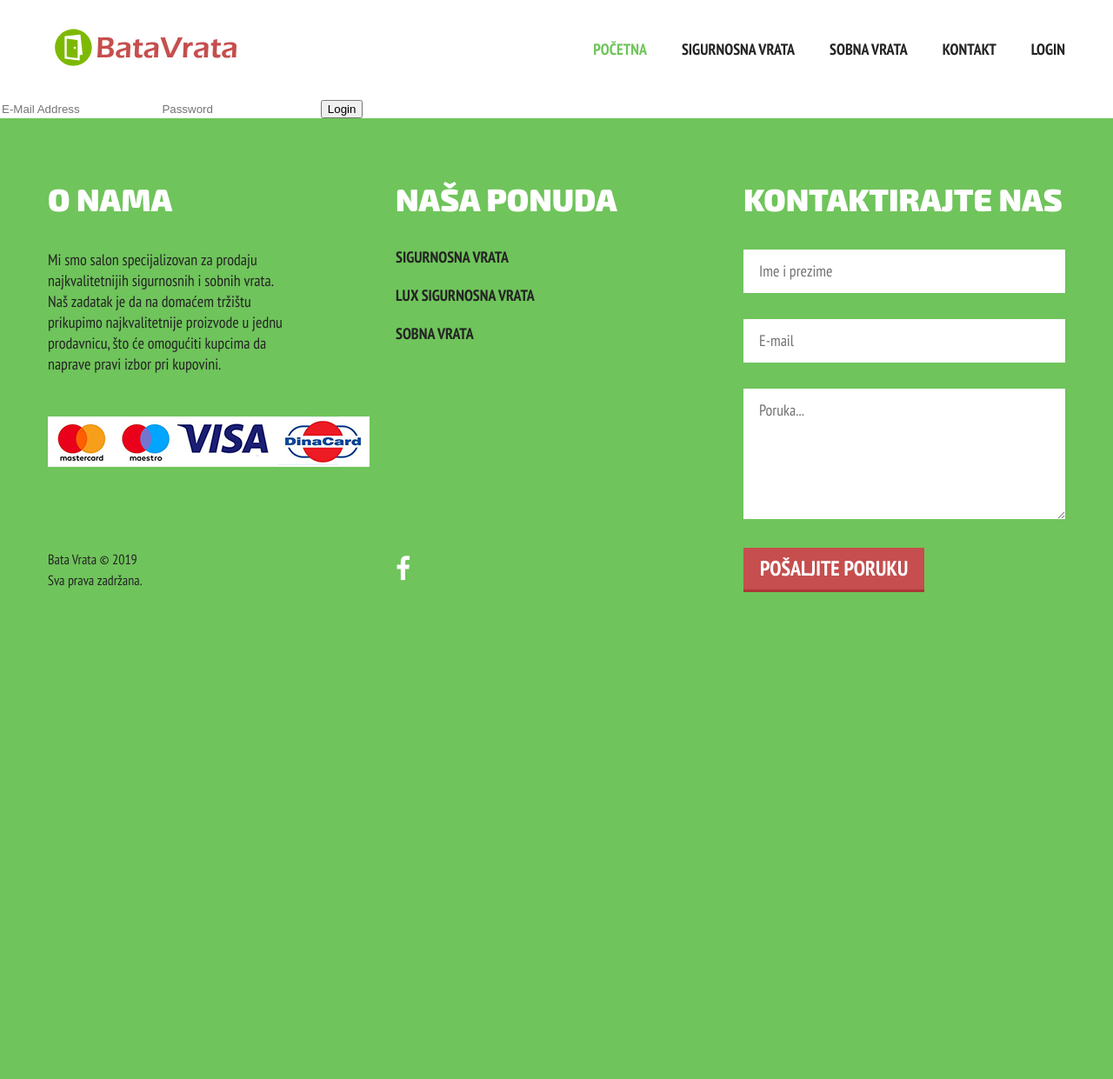
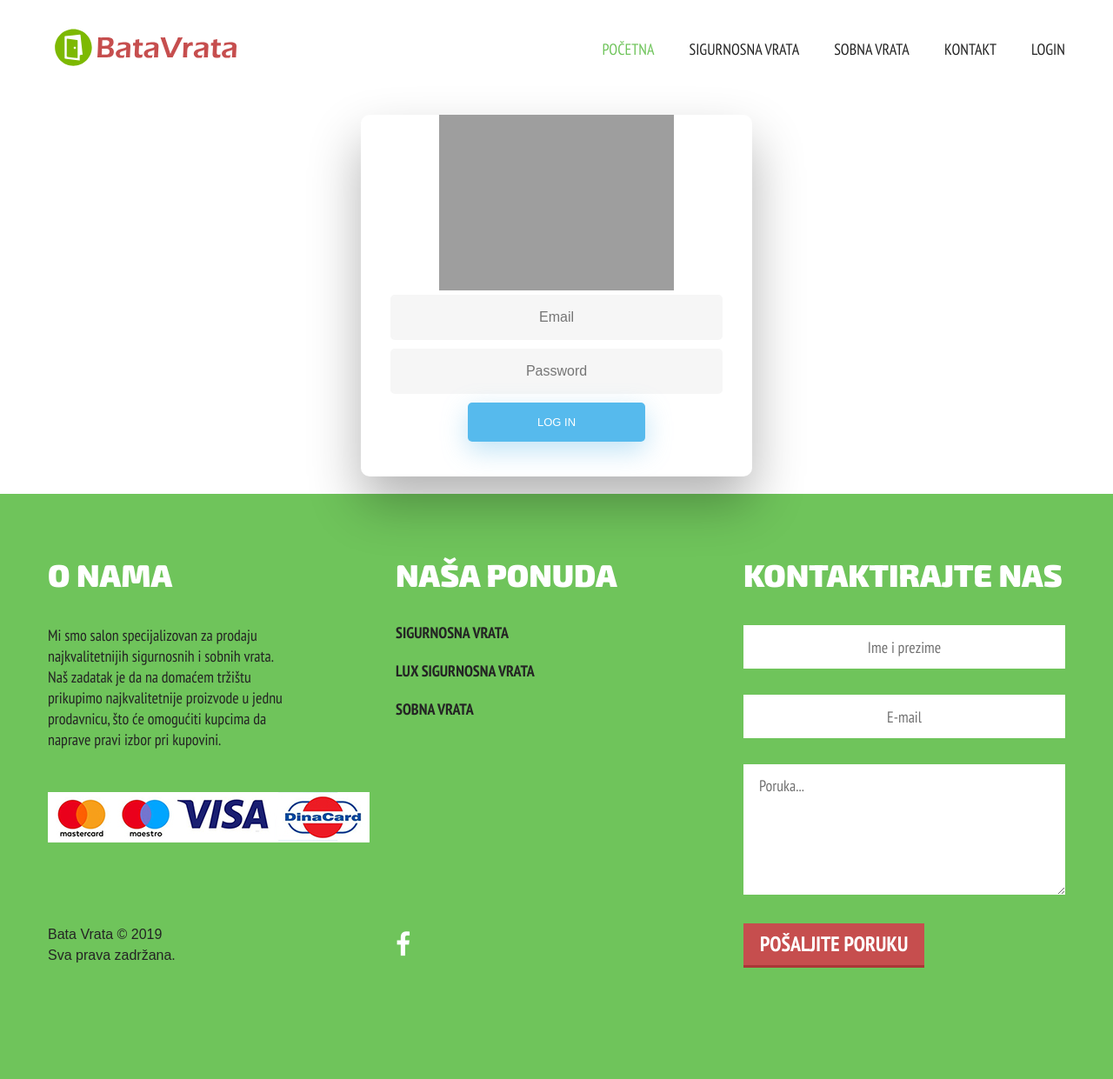
Before and after one commit to tomica95/batavrata, a PHP site: page /index.php?page=login in a window 1280 px wide. Shown: the whole page at 87% size. Before the commit the page ends 681 px from the top, so only its background shows below. Run offline with PHP 8.4, Linux system fonts and the light colour scheme; data comes from the database, SQL or seed files in the repository; both versions use the stored data as it was after the commit; data that the repository does not hold is empty; some libraries are stand-ins or nearby versions; grey boxes are pictures that could not be loaded.

Commit message:
login and database

```diff
--- a/admin/views/fixed/head.php
+++ b/admin/views/fixed/head.php
@@ -27,6 +27,10 @@
     <link rel="stylesheet" href="assets/css/style.css">
 
     <link href='https://fonts.googleapis.com/css?family=Open+Sans:400,600,700,800' rel='stylesheet' type='text/css'>
+    <!-- login -->
+    <link href="//maxcdn.bootstrapcdn.com/bootstrap/4.0.0/css/bootstrap.min.css" rel="stylesheet" id="bootstrap-css">
+    <script src="//maxcdn.bootstrapcdn.com/bootstrap/4.0.0/js/bootstrap.min.js"></script>
+    <script src="//cdnjs.cloudflare.com/ajax/libs/jquery/3.2.1/jquery.min.js"></script>
 
 </head>
 
--- a/views/pages/login.php
+++ b/views/pages/login.php
@@ -1,8 +1,286 @@
+<main>
+<div class="wrapper fadeInDown">
+  <div id="formContent">
+    <!-- Tabs Titles -->
 
-<form enctype="multipart/form-data" method="post" action="models/auth/login.php">
+    <!-- Icon -->
+    <div class="fadeIn first">
+      <img src="http://danielzawadzki.com/codepen/01/icon.svg" id="icon" alt="Admin login" />
+    </div>
 
-                <input type="text" class="form-control" id="input-email" placeholder="E-Mail Address" value="" name="email">
+    <!-- Login Form -->
+    <form enctype="multipart/form-data" method="post" action="models/auth/login.php">
+      <input type="text" id="login" class="fadeIn second" name="email" placeholder="Email">
+      <input type="text" id="password" class="fadeIn third" name="password" placeholder="Password">
+      <input type="submit" class="fadeIn fourth" value="Log In" name="login">
+    </form>
 
-                <input type="password"  id="input-password" placeholder="Password" value="" name="password">
-              <input type="submit" name="login" value="Login">
-            </form>
+    <!-- Remind Passowrd -->
+    <!-- <div id="formFooter">
+      <a class="underlineHover" href="#">Forgot Password?</a>
+    </div> -->
+
+  </div>
+</div>
+
+<style>
+
+/* BASIC */
+
+body {
+  font-family: "Poppins", sans-serif;
+  height: 100vh;
+}
+
+a {
+  display:inline-block;
+  text-decoration: none;
+  font-weight: 400;
+}
+
+h2 {
+  text-align: center;
+  font-size: 16px;
+  font-weight: 600;
+  text-transform: uppercase;
+  display:inline-block;
+  margin: 40px 8px 10px 8px;
+  color: #cccccc;
+}
+
+
+
+/* STRUCTURE */
+
+.wrapper {
+  display: flex;
+  align-items: center;
+  flex-direction: column;
+  justify-content: center;
+  width: 100%;
+  min-height: 100%;
+  padding: 20px;
+}
+
+#formContent {
+  -webkit-border-radius: 10px 10px 10px 10px;
+  border-radius: 10px 10px 10px 10px;
+  background: #fff;
+  padding: 30px;
+  width: 90%;
+  max-width: 450px;
+  position: relative;
+  padding: 0px;
+  -webkit-box-shadow: 0 30px 60px 0 rgba(0,0,0,0.3);
+  box-shadow: 0 30px 60px 0 rgba(0,0,0,0.3);
+  text-align: center;
+}
+
+#formFooter {
+  background-color: #f6f6f6;
+  border-top: 1px solid #dce8f1;
+  padding: 25px;
+  text-align: center;
+  -webkit-border-radius: 0 0 10px 10px;
+  border-radius: 0 0 10px 10px;
+}
+
+
+
+/* TABS */
+
+h2.inactive {
+  color: #cccccc;
+}
+
+h2.active {
+  color: #0d0d0d;
+  border-bottom: 2px solid #5fbae9;
+}
+
+
+
+/* FORM TYPOGRAPHY*/
+
+input[type=button], input[type=submit], input[type=reset]  {
+  background-color: #56baed;
+  border: none;
+  color: white;
+  padding: 15px 80px;
+  text-align: center;
+  text-decoration: none;
+  display: inline-block;
+  text-transform: uppercase;
+  font-size: 13px;
+  -webkit-box-shadow: 0 10px 30px 0 rgba(95,186,233,0.4);
+  box-shadow: 0 10px 30px 0 rgba(95,186,233,0.4);
+  -webkit-border-radius: 5px 5px 5px 5px;
+  border-radius: 5px 5px 5px 5px;
+  margin: 5px 20px 40px 20px;
+  -webkit-transition: all 0.3s ease-in-out;
+  -moz-transition: all 0.3s ease-in-out;
+  -ms-transition: all 0.3s ease-in-out;
+  -o-transition: all 0.3s ease-in-out;
+  transition: all 0.3s ease-in-out;
+}
+
+input[type=button]:hover, input[type=submit]:hover, input[type=reset]:hover  {
+  background-color: #39ace7;
+}
+
+input[type=button]:active, input[type=submit]:active, input[type=reset]:active  {
+  -moz-transform: scale(0.95);
+  -webkit-transform: scale(0.95);
+  -o-transform: scale(0.95);
+  -ms-transform: scale(0.95);
+  transform: scale(0.95);
+}
+
+input[type=text] {
+  background-color: #f6f6f6;
+  border: none;
+  color: #0d0d0d;
+  padding: 15px 32px;
+  text-align: center;
+  text-decoration: none;
+  display: inline-block;
+  font-size: 16px;
+  margin: 5px;
+  width: 85%;
+  border: 2px solid #f6f6f6;
+  -webkit-transition: all 0.5s ease-in-out;
+  -moz-transition: all 0.5s ease-in-out;
+  -ms-transition: all 0.5s ease-in-out;
+  -o-transition: all 0.5s ease-in-out;
+  transition: all 0.5s ease-in-out;
+  -webkit-border-radius: 5px 5px 5px 5px;
+  border-radius: 5px 5px 5px 5px;
+}
+
+input[type=text]:focus {
+  background-color: #fff;
+  border-bottom: 2px solid #5fbae9;
+}
+
+input[type=text]:placeholder {
+  color: #cccccc;
+}
+
+
+
+/* ANIMATIONS */
+
+/* Simple CSS3 Fade-in-down Animation */
+.fadeInDown {
+  -webkit-animation-name: fadeInDown;
+  animation-name: fadeInDown;
+  -webkit-animation-duration: 1s;
+  animation-duration: 1s;
+  -webkit-animation-fill-mode: both;
+  animation-fill-mode: both;
+}
+
+@-webkit-keyframes fadeInDown {
+  0% {
+    opacity: 0;
+    -webkit-transform: translate3d(0, -100%, 0);
+    transform: translate3d(0, -100%, 0);
+  }
+  100% {
+    opacity: 1;
+    -webkit-transform: none;
+    transform: none;
+  }
+}
+
+@keyframes fadeInDown {
+  0% {
+    opacity: 0;
+    -webkit-transform: translate3d(0, -100%, 0);
+    transform: translate3d(0, -100%, 0);
+  }
+  100% {
+    opacity: 1;
+    -webkit-transform: none;
+    transform: none;
+  }
+}
+
+/* Simple CSS3 Fade-in Animation */
+@-webkit-keyframes fadeIn { from { opacity:0; } to { opacity:1; } }
+@-moz-keyframes fadeIn { from { opacity:0; } to { opacity:1; } }
+@keyframes fadeIn { from { opacity:0; } to { opacity:1; } }
+
+.fadeIn {
+  opacity:0;
+  -webkit-animation:fadeIn ease-in 1;
+  -moz-animation:fadeIn ease-in 1;
+  animation:fadeIn ease-in 1;
+
+  -webkit-animation-fill-mode:forwards;
+  -moz-animation-fill-mode:forwards;
+  animation-fill-mode:forwards;
+
+  -webkit-animation-duration:1s;
+  -moz-animation-duration:1s;
+  animation-duration:1s;
+}
+
+.fadeIn.first {
+  -webkit-animation-delay: 0.4s;
+  -moz-animation-delay: 0.4s;
+  animation-delay: 0.4s;
+}
+
+.fadeIn.second {
+  -webkit-animation-delay: 0.6s;
+  -moz-animation-delay: 0.6s;
+  animation-delay: 0.6s;
+}
+
+.fadeIn.third {
+  -webkit-animation-delay: 0.8s;
+  -moz-animation-delay: 0.8s;
+  animation-delay: 0.8s;
+}
+
+.fadeIn.fourth {
+  -webkit-animation-delay: 1s;
+  -moz-animation-delay: 1s;
+  animation-delay: 1s;
+}
+
+/* Simple CSS3 Fade-in Animation */
+.underlineHover:after {
+  display: block;
+  left: 0;
+  bottom: -10px;
+  width: 0;
+  height: 2px;
+  background-color: #56baed;
+  content: "";
+  transition: width 0.2s;
+}
+
+.underlineHover:hover {
+  color: #0d0d0d;
+}
+
+.underlineHover:hover:after{
+  width: 100%;
+}
+
+
+
+/* OTHERS */
+
+*:focus {
+    outline: none;
+}
+
+#icon {
+  width:60%;
+}
+
+</style>
+</main>
```
Also changed, not shown: batavrata.sql (added, +220 -0 lines).
